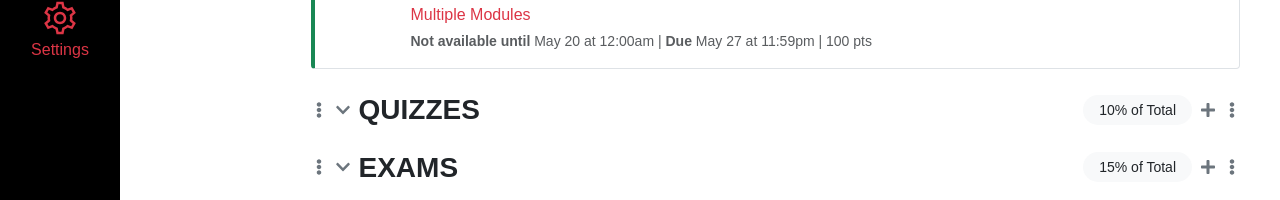
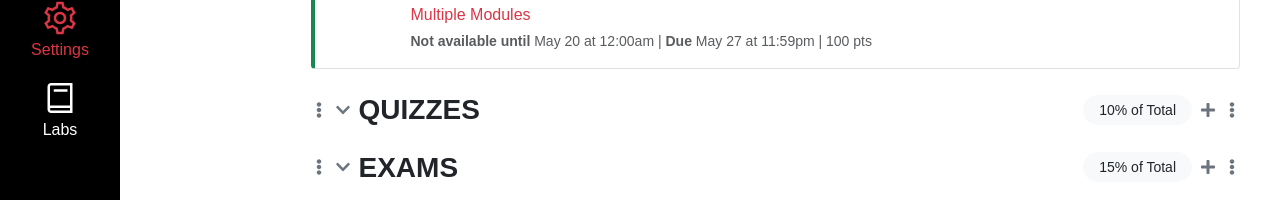
Before and after one commit to engamy/kambaz-next-js, a Next.js app: page /Courses/1/Assignments in a window 1280 px wide. Shown: the part 501-701 px from the top of the page. Built offline with nearby package versions, Linux system fonts and the light colour scheme.

Commit message:
adding link to kambaz nav layout

```diff
--- a/app/(Kambaz)/Navigation.tsx
+++ b/app/(Kambaz)/Navigation.tsx
@@ -58,5 +58,12 @@ export default function KambazNavigation() {
          Settings
        </Link>
      </ListGroupItem>
+     <ListGroupItem className={`border-0 text-center ${pathname.startsWith('/Labs') ? 'bg-white' : 'bg-black'}`}>
+       <Link href="/Labs" id="wd-labs-link" className={`text-decoration-none ${pathname.startsWith('/Labs') ? 'text-danger' : 'text-white'}`}>
+         <LiaBookSolid className={`fs-1 ${pathname.startsWith('/Labs') ? 'text-danger' : 'text-white'}`} />
+         <br />
+         Labs
+       </Link>
+     </ListGroupItem>
    </ListGroup>
 );}
```
